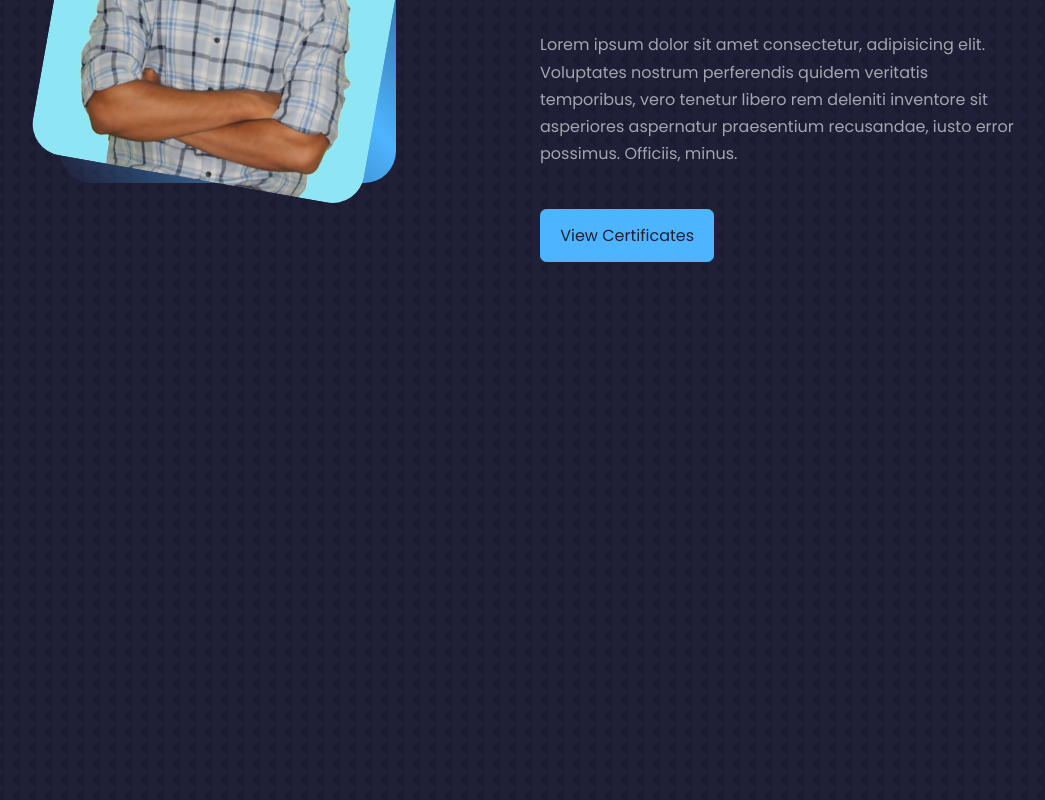
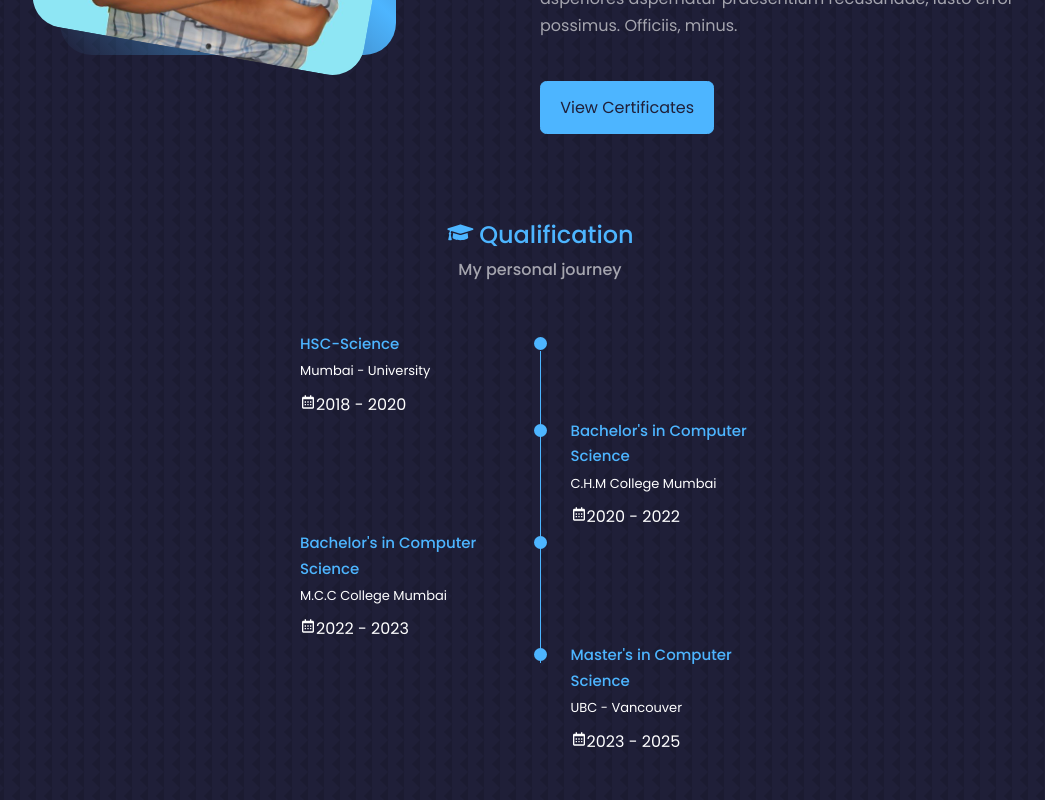
Before and after one commit to JayChavan-23/Portfolio, a React (Create React App) app: page / in a window 1280 px wide. Shown: the part 1260-2060 px from the top of the page, without its empty margins (100-1145 px from the left). Built offline with nearby package versions, Linux system fonts and the light colour scheme.

Commit message:
qualification done

```diff
--- a/src/components/qualification/Qualification.jsx
+++ b/src/components/qualification/Qualification.jsx
@@ -1,10 +1,89 @@
 import React from 'react'
 import './qualification.css'
 import {BiCalendar} from 'react-icons/bi'
+import {FaGraduationCap} from 'react-icons/fa'
 
 
 const qualification = () => (
-  <section>
+  <section className='qualification section'>
+                <h2 className="section__title"><FaGraduationCap className= 'qualification__icon'/>Qualification</h2>
+                <h5 className="section__subtitle">My personal journey</h5>
+
+       <div className="qualification__container container">
+
+
+       <div className="qualification__sections">
+       <div className="qualification__data">
+                                 <div>
+                                     <h3 className="qualification__title">HSC-Science</h3>
+                                     <span className="qualification__subtitle">Mumbai - University</span>
+                                     <div className="qualification__calender">
+                                     <BiCalendar/>
+                                        2018 - 2020
+                                     </div>
+                                 </div>
+
+                                 <div>
+                                     <span className="qualification__rounder"></span>
+                                     <span className="qualification__line"></span>
+                                 </div>
+                                 </div>
+                                 <div className="qualification__data">
+                                  <div></div>
+
+                                  <div>
+                                    <span className="qualification__rounder"></span>
+                                    <span className="qualification__line"></span>
+                                </div>
+                                <div>
+                                    <h3 className="qualification__title">Bachelor's in Computer Science</h3>
+                                    <span className="qualification__subtitle">C.H.M College Mumbai</span>
+                                    <div className="qualification__calender">
+                                    <BiCalendar/>
+                                                                           2020 - 2022
+                                    </div>
+                                </div>
+
+
+                            </div>
+                            <div className="qualification__data">
+                                <div>
+                                    <h3 className="qualification__title">Bachelor's in Computer Science</h3>
+                                    <span className="qualification__subtitle">M.C.C College Mumbai</span>
+                                    <div className="qualification__calender">
+                                    <BiCalendar/>
+                                       2022 - 2023
+                                    </div>
+                                </div>
+
+                                <div>
+                                    <span className="qualification__rounder"></span>
+                                    <span className="qualification__line"></span>
+                                </div>
+                            </div>
+                            <div className="qualification__data">
+                                    <div></div>
+
+                                    <div>
+                                        <span className="qualification__rounder"></span>
+
+                                    </div>
+                                    <div>
+                                        <h3 className="qualification__title">Master's in Computer Science</h3>
+                                        <span className="qualification__subtitle">UBC - Vancouver</span>
+                                        <div className="qualification__calender">
+                                        <BiCalendar/>
+                                           2023 - 2025
+                                        </div>
+                                    </div>
+
+
+                                </div>
+
+       </div>
+       </div>
+
+
   </section>
 )
 
--- a/src/components/qualification/qualification.css
+++ b/src/components/qualification/qualification.css
@@ -1,32 +1,42 @@
-.qualification__tabs{
-    display: flex;
-    justify-content: space-evenly;
-    margin-bottom: 2rem;
+.section{
+    padding: 2rem 0 4rem;
 }
 
+.section__subtitle{
+    display: block;
+    font-size: var(--small-font-size);
+    margin-bottom: 3rem;
+}
+
+.section__subtitle,
+.section__title{
+    text-align: center;
+}
+.section__title{
+    margin-bottom: 0rem;
+}
+.qualification__icon{
+    font-size: 1.8rem;
+    margin-right:.25rem ;
+    padding-top: .50rem;
+}
 .qualification__data{
     display: grid;
-    justify-content: center;
     grid-template-columns: 1fr max-content 1fr;
     column-gap: 1.5rem;
 }
-
 .qualification__title{
-    font-size: 1rem;
-
+    font-size: .938rem;
+    font-weight: 500;
     color: var(--color-primary);
 }
 
 .qualification__subtitle{
     display: inline-block;
-    font-size:.875rem;
+    font-size:.813rem;
     margin-bottom: .5rem;
 }
 
-.qualification__calendar{
-    font-size: .875rem;
-    color: var(--color-light);
-}
 .qualification__rounder{
     display: inline-block;
     width: 13px;
@@ -34,13 +44,43 @@
     background-color: var(--color-primary);
     border-radius: 50%;
 }
-.qualification__container{
 
-}
 .qualification__line{
     display: block;
     width: 1px;
-    height: 95%;
+    height: 100%;
     background-color: var(--color-primary);
     transform: translate(6px,-7px);
 }
+@media screen and (min-width:568px) {
+    .qualification{
+        padding-top: 5rem;
+    }
+    .qualification__sections{
+        display: grid;
+        grid-template-columns: .6fr;
+        justify-content: center;
+    }
+}
+@media screen and (min-width:768px) {
+    .qualification{
+        padding-top: 5rem;
+    }
+    .container{
+        margin-left: auto;
+        margin-right: auto;
+    }
+
+    .qualification__sections{
+        grid-template-columns: .5fr;
+    }
+
+}
+
+@media screen and (min-width:1024px) {
+    .qualification{
+        padding-top: 5rem;
+    }
+
+
+}
--- a/src/index.css
+++ b/src/index.css
@@ -16,8 +16,8 @@
     --color-primary-variant: rgba(77, 181, 255, 0.4);
     --color-white: #fff;
     --color-light: rgba(255, 255, 255, 0.6);
+    --transition:400ms ;
 
-    --transition : all 400ms ease;
 
     --container-width-lg: 75%;
     --container-width-md: 86%;
@@ -55,10 +55,7 @@ h1{
     font-size: 2.5rem;
 }
 
-section{
-    margin-top: 8rem;
-    height: 100vh;
-}
+
 
 section > h2, section > h5{
     text-align: center;
```
